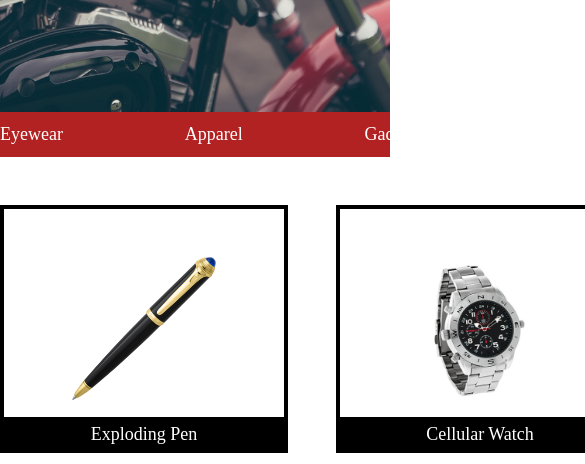
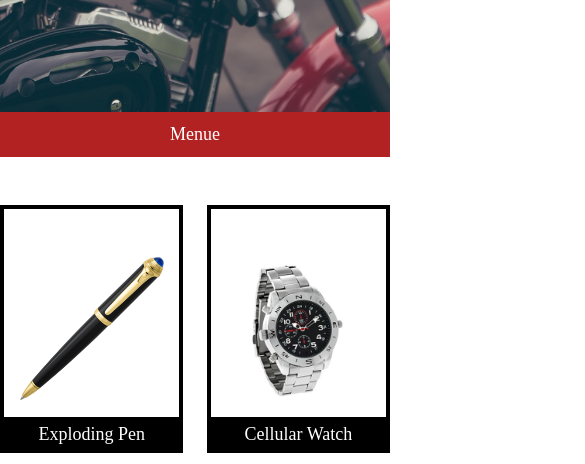
Before and after one commit to IlzeRa/secretagentsupply, a plain HTML site: page index.html in a window 390 px wide. Shown: the part 380-844 px from the top of the page, 585 px wide, since content can reach past the window. Drawn offline with Linux system fonts and the light colour scheme.

Commit message:
Add media query for max-width 1024

```diff
--- a/index.html
+++ b/index.html
@@ -30,6 +30,7 @@
     </header>
 
     <nav>
+      <div class="desktop">
        <div class="site-container" id="position">
          <span><a href="#">Eyewear</a></span>
          <span><a href="#">Apparel</a></span>
@@ -37,6 +38,12 @@
          <span><a href="#">Vehicles</a></span>
          <span><a href="#">Classes</a></span>
          <span><a href="#contact">Contact</a></span>
+       </div>
+      </div>
+      <div class= "mobile">
+        <div class="site-container" id="position1">
+           <span><a href="#">Menue</a></span>
+        </div>
       </div>
     </nav>
 
@@ -65,17 +72,15 @@
             </div>
           </div>
         </div>
-
     </section>
 
     <!--Footer-->
     <footer>
       <div class="footer">
         <div class="site-container"
-          <h3>Copyright Secret Agent Supply Inc.</h3>
+          <h3 class= "copyright">Copyright Secret Agent Supply Inc.</h3>
         </div>
       </div>
     </footer>
-
   </body>
 </html>
--- a/resources/css/style.css
+++ b/resources/css/style.css
@@ -112,6 +112,10 @@ a{
   font-size: 1em;
   }
 
+.mobile{
+  display:none;
+}
+
   /*Main*/
 
   section{
@@ -205,3 +209,48 @@ a{
 .copyright{
   font-size: 1em;
 }
+
+@media only screen and (max-width: 1024px){
+.site-container,
+.site-container2{
+    margin:0;
+    width: 100%;
+  }
+
+.desktop{
+    display: none;
+  }
+
+.mobile{
+  display:flex;
+}
+  nav{
+    width: 100%;
+    height: auto;
+    background-color: firebrick;
+    display: flex;
+    justify-content: center;
+  }
+
+  #position1{
+    justify-content: center;
+    padding: 0.75em 0em;
+    font-size: 18px;
+    }
+
+  a{
+    color: white;
+    text-decoration: none;
+    font-size: 1em;
+    }
+
+    .image-three{
+      display: none;
+    }
+
+    .image-one,
+    .image-two{
+      width: 47%;
+      height: auto;
+    }
+}
```
Lines whose indentation alone changed are shown as unchanged.
